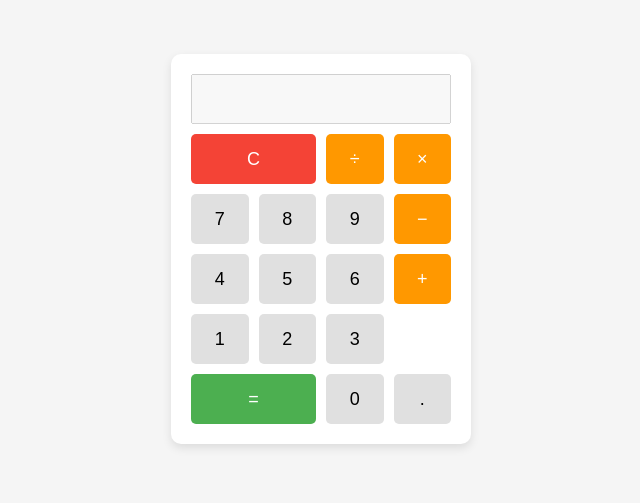
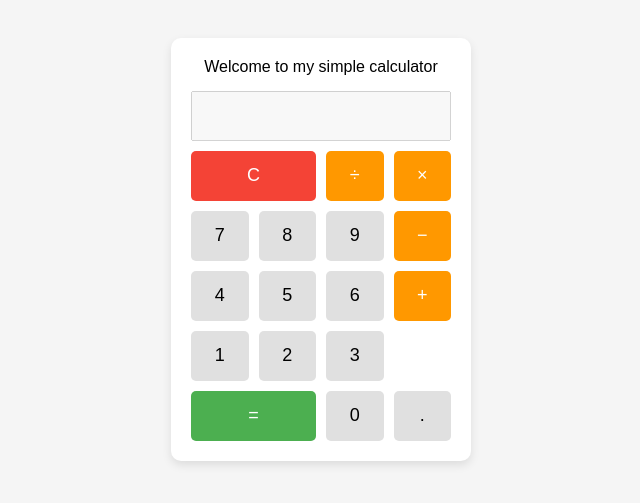
Before and after one commit to YousufM867/DevOpsAssignment, a plain HTML site: page index.html in a window 1280 px wide. Shown: the part 159-662 px from the top of the page, without its empty margins (319-959 px from the left). Drawn offline with Linux system fonts and the light colour scheme.

Commit message:
Update index.html
Added title

```diff
--- a/index.html
+++ b/index.html
@@ -13,6 +13,12 @@
       height: 100vh;
       background: #f5f5f5;
     }
+
+    .title {
+      text-align: center;
+      margin-bottom: 15px;
+    }
+
     .calculator {
       background: #ffffff;
       padding: 20px;
@@ -57,9 +63,11 @@
       grid-column: span 2;
     }
   </style>
-</head>
+
 <body>
   <div class="calculator">
+    <div class="title">Welcome to my simple calculator</div>
+
     <input type="text" id="display" class="display" disabled />
     <div class="buttons">
       <button class="clear" onclick="clearDisplay()">C</button>
```
